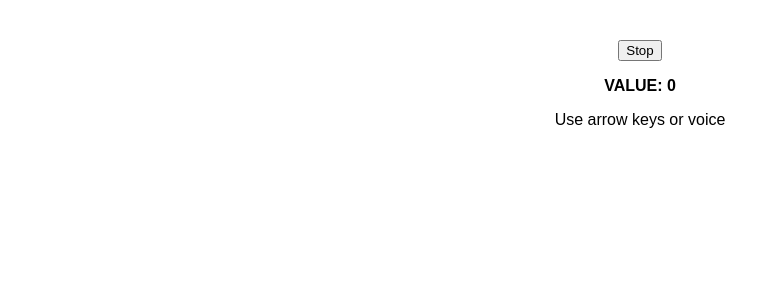
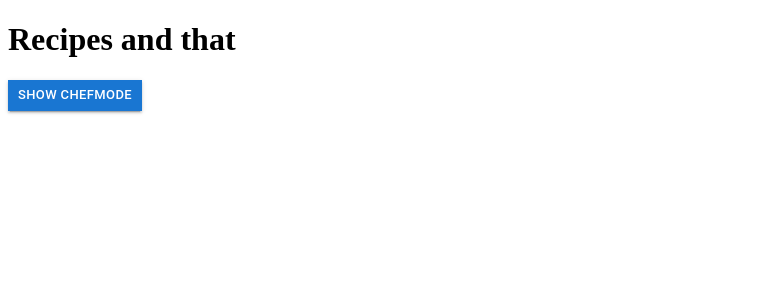
Before and after one commit to phillipbarron/speech-commands-testing, a React (Vite) app: page / in a window 1280 px wide. Shown: the top 300 px of the page, without its empty margins (0-781 px from the left). Built offline with nearby package versions, Linux system fonts and the light colour scheme.

Commit message:
added mui for bloat

```diff
--- a/package.json
+++ b/package.json
@@ -11,6 +11,7 @@
   "dependencies": {
     "@emotion/react": "11.10.6",
     "@emotion/styled": "11.10.6",
+    "@mui/material": "^5.13.1",
     "@swc/helpers": "~0.5.0",
     "react": "18.2.0",
     "react-dom": "18.2.0",
--- a/src/app/app.tsx
+++ b/src/app/app.tsx
@@ -1,118 +1,27 @@
-import styled from '@emotion/styled';
+import { Button } from '@mui/material';
 import 'regenerator-runtime/runtime';
-import SpeechRecognition, {
-  useSpeechRecognition,
-} from 'react-speech-recognition';
-import React, { useCallback, useEffect, useState } from 'react';
+// import styled from '@emotion/styled';
+import { useState } from 'react';
+import { ChefMode } from './chef-mode';
 
-const TestApp = styled.div`
-  text-align: center;
-  font-family: sans-serif;
-  padding: 2rem;
-`;
-
-const Recipie = () => {
-  const [currentStep, setCurrentStep] = useState(0);
-  const [showIngredients, setShowIngredients] = useState(false);
-
-  const keyPressHandler = useCallback(({ key }: KeyboardEvent) => {
-    switch (key) {
-      case 'ArrowUp':
-      case 'ArrowRight':
-        stepForward();
-        break;
-      case 'ArrowDown':
-      case 'ArrowLeft':
-        stepBackward();
-        break;
-      default:
-        break;
-    }
-  }, []);
-
-  const stepForward = () => {
-    //todo: add check for last step
-    setCurrentStep((prev) => prev + 1);
-  };
-
-  const stepBackward = () => {
-    setCurrentStep((prev) => (prev > 0 ? prev - 1 : 0));
-  };
-
-  useEffect(() => {
-    SpeechRecognition.startListening({ continuous: true });
-    window.addEventListener('keydown', keyPressHandler);
-    return () => {
-      SpeechRecognition.stopListening();
-      window.removeEventListener('keydown', keyPressHandler);
-    };
-  }, [keyPressHandler]);
-
-  const commands = [
-    {
-      command: ['next step', 'forward'],
-      callback: () => stepForward(),
-      isFuzzyMatch: true,
-    },
-    {
-      command: ['previous step', 'step back', 'back', 'go back'],
-      callback: () => stepBackward(),
-      isFuzzyMatch: true,
-    },
-    {
-      command: ['show ingredients', 'show recipe', 'open recipe'],
-      callback: () => setShowIngredients(true),
-      isFuzzyMatch: true,
-    },
-    {
-      command: ['hide ingredients', 'hide recipe', 'close recipe'],
-      callback: () => setShowIngredients(false),
-      isFuzzyMatch: true,
-    },
-  ];
-
-  const { browserSupportsSpeechRecognition, transcript } = useSpeechRecognition(
-    { commands }
-  );
-
-  if (!browserSupportsSpeechRecognition) {
-    return <span>Browser doesn't support speech recognition.</span>;
-  }
+const App = () => {
+  const [showChefMode, setShowChefMode] = useState(false);
 
   return (
     <div>
-      <button onClick={SpeechRecognition.stopListening}>Stop</button>
-      <p>
-        <strong>VALUE: {currentStep}</strong>
-      </p>
-      <p>Use arrow keys or voice</p>
-      <p>{transcript}</p>
-      {showIngredients && (
-        <div
-          style={{
-            display: 'flex',
-            alignContent: 'center',
-            justifyContent: 'center',
-          }}
-        >
-          <div style={{ display: 'flex', flexDirection: 'column' }}>
-            <h3>Ingredients:</h3>
-            <p>1 cup of sugar</p>
-            <p>1 cup of flour</p>
-            <p>1 cup of milk</p>
-          </div>
-        </div>
-      )}
+      <h1>Recipes and that</h1>
+      <Button
+        variant="contained"
+        onClick={() => setShowChefMode(!showChefMode)}
+        size='small'
+        sx={{ borderRadius: 0 }}
+      >
+        {' '}
+        {showChefMode ? 'Hide' : 'Show'} ChefMode
+      </Button>
+      {showChefMode && <ChefMode />}
     </div>
   );
 };
 
-export function App() {
-  return (
-    <TestApp>
-      <Recipie />
-    </TestApp>
-  );
-}
-
 export default App;
```
Also changed, not shown: 2 other files (tests, documents, lock files or other folders).
